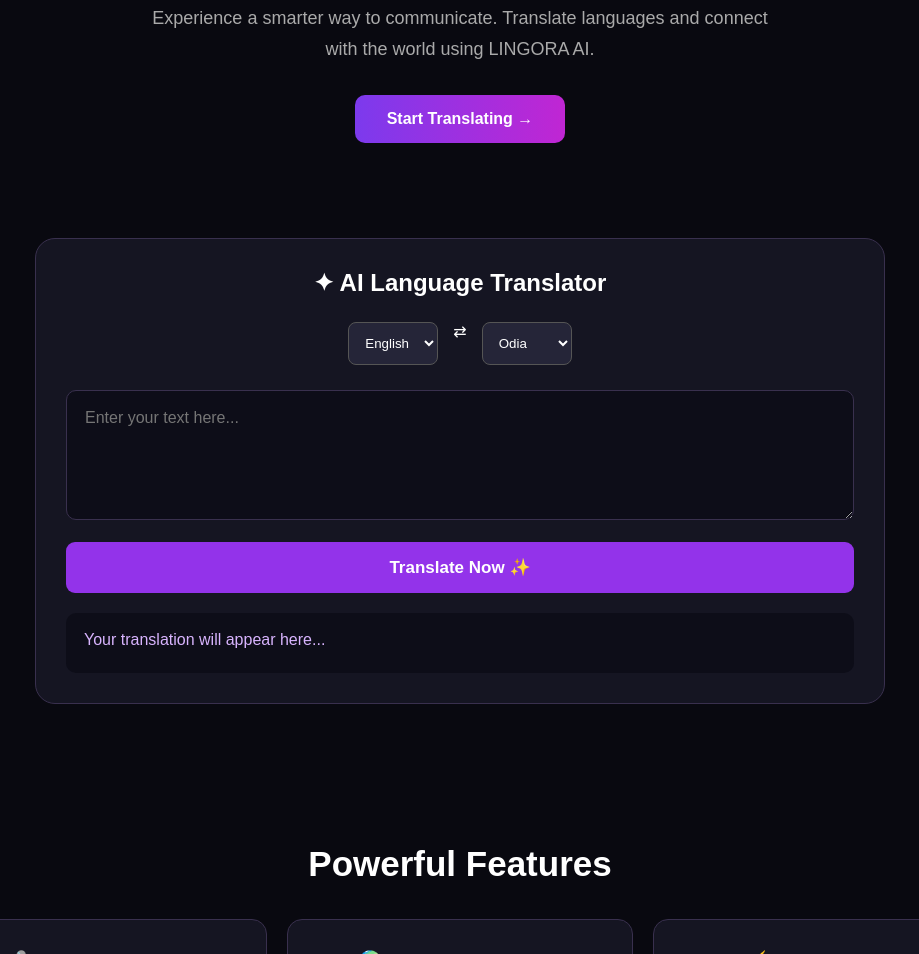
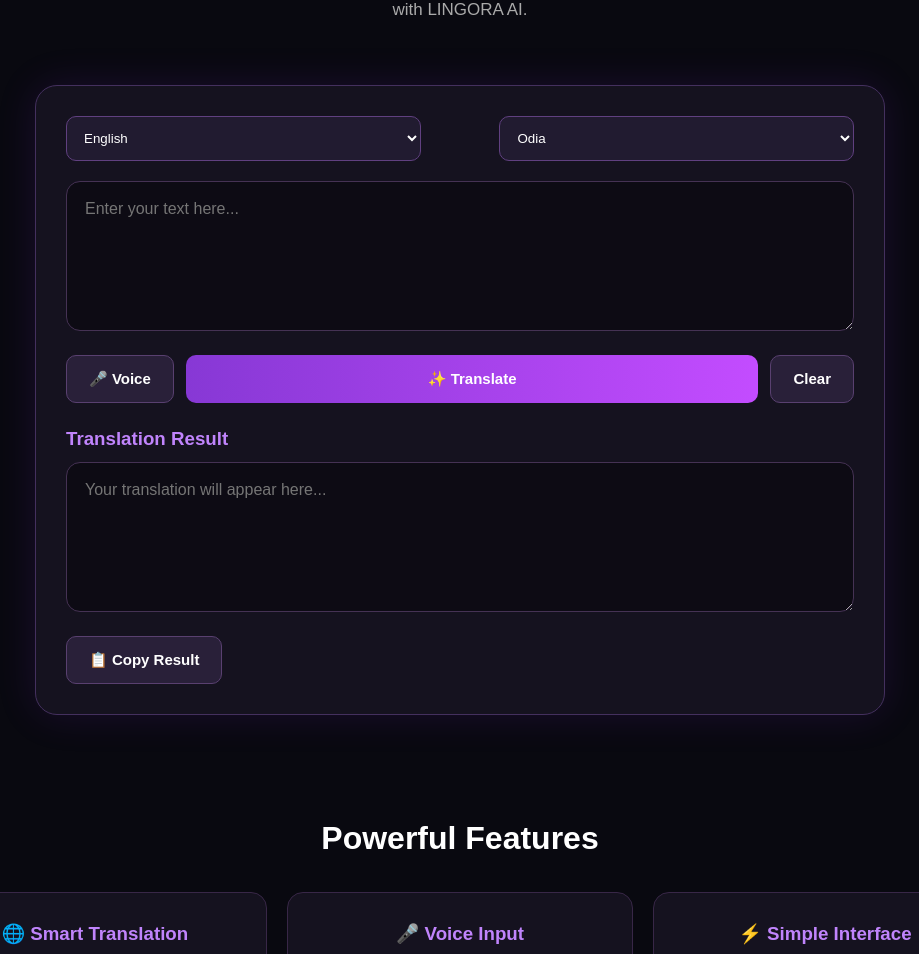
Before and after one commit to amarkumarpal73-cyber/lingora-ai, a plain HTML site: page index.html in a window 1280 px wide. Shown: the part 415-1369 px from the top of the page, without its empty margins (180-1099 px from the left). Drawn offline with Linux system fonts and the light colour scheme.

Commit message:
Update index.html

```diff
--- a/index.html
+++ b/index.html
@@ -3,7 +3,7 @@
 <head>
 <meta charset="UTF-8">
 <meta name="viewport" content="width=device-width, initial-scale=1.0">
-<title>LINGORA AI - Voice Translator</title>
+<title>LINGORA AI | Smart Language Translator</title>
 
 <style>
 * {
@@ -16,6 +16,7 @@
 body {
   background: #090910;
   color: white;
+  min-height: 100vh;
 }
 
 header {
@@ -23,148 +24,159 @@ header {
   justify-content: space-between;
   align-items: center;
   padding: 22px 8%;
-  border-bottom: 1px solid #242436;
+  border-bottom: 1px solid #292039;
 }
 
 .logo {
-  font-size: 27px;
+  font-size: 26px;
   font-weight: bold;
   color: #c084fc;
 }
 
+.logo span {
+  color: white;
+}
+
 nav a {
-  color: #ddd;
+  color: #ccc;
   text-decoration: none;
-  margin-left: 22px;
+  margin-left: 25px;
 }
 
 .hero {
   text-align: center;
-  padding: 100px 20px 60px;
+  padding: 85px 20px 45px;
 }
 
 .badge {
   display: inline-block;
   padding: 9px 18px;
-  border: 1px solid #8b5cf6;
+  border: 1px solid #7436a8;
   border-radius: 30px;
-  color: #c084fc;
+  color: #d8a4ff;
   margin-bottom: 25px;
 }
 
-.hero h1 {
-  font-size: clamp(38px, 7vw, 68px);
+h1 {
+  font-size: clamp(36px, 7vw, 65px);
   line-height: 1.15;
-  margin-bottom: 22px;
 }
 
-.hero h1 span {
-  color: #b66cff;
+h1 span {
+  color: #bd68ff;
 }
 
 .hero p {
   color: #aaa;
-  font-size: 18px;
-  max-width: 650px;
-  margin: auto;
-  line-height: 1.7;
-}
-
-.btn {
-  display: inline-block;
-  margin-top: 30px;
-  padding: 15px 32px;
-  border-radius: 10px;
-  background: linear-gradient(90deg,#7c3aed,#c026d3);
-  color: white;
-  text-decoration: none;
-  font-weight: bold;
+  margin-top: 20px;
+  font-size: 17px;
 }
 
 .translator {
   max-width: 850px;
-  margin: 35px auto 80px;
+  margin: 20px auto 70px;
   padding: 30px;
-  background: #151522;
-  border: 1px solid #39304e;
-  border-radius: 20px;
-}
-
-.translator h2 {
-  text-align: center;
-  margin-bottom: 25px;
+  background: #15121f;
+  border: 1px solid #44305e;
+  border-radius: 22px;
+  box-shadow: 0 0 40px #8b2be522;
 }
 
 .languages {
   display: flex;
-  justify-content: center;
+  justify-content: space-between;
   gap: 15px;
-  margin-bottom: 25px;
-  flex-wrap: wrap;
+  margin-bottom: 20px;
 }
 
 select {
-  padding: 12px;
-  background: #252538;
+  background: #211b30;
   color: white;
-  border: 1px solid #555;
-  border-radius: 8px;
+  border: 1px solid #604080;
+  padding: 13px;
+  border-radius: 10px;
+  width: 45%;
 }
 
 textarea {
   width: 100%;
-  height: 130px;
+  height: 150px;
+  background: #0d0b14;
+  color: white;
+  border: 1px solid #453254;
+  border-radius: 14px;
   padding: 18px;
-  background: #0d0d18;
-  color: white;
-  border: 1px solid #39304e;
-  border-radius: 10px;
+  font-size: 16px;
   resize: vertical;
-  font-size: 16px;
+  outline: none;
 }
 
-.translate-btn {
-  width: 100%;
-  margin-top: 18px;
-  padding: 15px;
+textarea:focus {
+  border-color: #bd68ff;
+}
+
+.buttons {
+  display: flex;
+  gap: 12px;
+  margin-top: 20px;
+  flex-wrap: wrap;
+}
+
+button {
   border: none;
-  border-radius: 9px;
-  background: #9333ea;
-  color: white;
-  font-size: 17px;
+  border-radius: 10px;
+  padding: 14px 22px;
+  cursor: pointer;
+  font-size: 15px;
   font-weight: bold;
 }
 
-.output {
-  margin-top: 20px;
-  padding: 18px;
-  background: #0d0d18;
-  border-radius: 10px;
-  min-height: 60px;
-  color: #d8b4fe;
+.translate {
+  background: linear-gradient(90deg,#8738d5,#c34cff);
+  color: white;
+  flex: 1;
+}
+
+.secondary {
+  background: #292039;
+  color: white;
+  border: 1px solid #594070;
+}
+
+.result {
+  margin-top: 25px;
+}
+
+.result h3 {
+  color: #c084fc;
+  margin-bottom: 12px;
+}
+
+#output {
+  min-height: 110px;
 }
 
 .features {
-  padding: 60px 8%;
+  padding: 35px 8% 80px;
   text-align: center;
 }
 
 .features h2 {
-  font-size: 35px;
+  font-size: 32px;
   margin-bottom: 35px;
 }
 
 .cards {
   display: grid;
-  grid-template-columns: repeat(auto-fit,minmax(220px,1fr));
+  grid-template-columns: repeat(auto-fit,minmax(200px,1fr));
   gap: 20px;
 }
 
 .card {
+  background: #15121f;
+  border: 1px solid #382747;
+  border-radius: 16px;
   padding: 30px 20px;
-  background: #151522;
-  border: 1px solid #39304e;
-  border-radius: 15px;
 }
 
 .card h3 {
@@ -181,23 +193,33 @@ footer {
   text-align: center;
   padding: 30px;
   color: #888;
-  border-top: 1px solid #242436;
+  border-top: 1px solid #292039;
 }
 
 @media(max-width:600px) {
   header {
-    padding: 18px 5%;
+    padding: 18px;
   }
-  nav a {
-    margin-left: 8px;
-    font-size: 13px;
+
+  nav {
+    display: none;
   }
+
   .hero {
-    padding-top: 70px;
+    padding-top: 60px;
   }
+
   .translator {
-    margin: 25px 12px 50px;
+    margin: 15px;
     padding: 20px;
+  }
+
+  .languages {
+    gap: 8px;
+  }
+
+  select {
+    font-size: 12px;
   }
 }
 </style>
@@ -206,118 +228,166 @@ footer {
 <body>
 
 <header>
-  <div class="logo">LINGORA AI</div>
+  <div class="logo">LINGORA<span> AI</span></div>
   <nav>
     <a href="#home">Home</a>
-    <a href="#translate">Translate</a>
+    <a href="#translator">Translator</a>
     <a href="#features">Features</a>
   </nav>
 </header>
 
 <section class="hero" id="home">
-  <div class="badge">✦ NEXT GENERATION AI PLATFORM</div>
+
+  <div class="badge">✦ Your Smart Language Partner</div>
 
   <h1>Break Language<br>
-  <span>Barriers With AI</span></h1>
+  <span>Barriers With AI.</span></h1>
 
-  <p>
-    Experience a smarter way to communicate.
-    Translate languages and connect with the world
-    using LINGORA AI.
-  </p>
+  <p>Translate, communicate and explore languages<br>
+  with LINGORA AI.</p>
 
-  <a href="#translate" class="btn">Start Translating →</a>
 </section>
 
-<section class="translator" id="translate">
-  <h2>✦ AI Language Translator</h2>
+<section class="translator" id="translator">
 
   <div class="languages">
+
     <select id="from">
       <option value="en">English</option>
       <option value="or">Odia</option>
-      <option value="hi">Hindi</option>
     </select>
-
-    <span>⇄</span>
 
     <select id="to">
       <option value="or">Odia</option>
       <option value="en">English</option>
-      <option value="hi">Hindi</option>
     </select>
+
   </div>
 
-  <textarea id="input" placeholder="Enter your text here..."></textarea>
+  <textarea id="input"
+    placeholder="Enter your text here..."></textarea>
 
-  <button class="translate-btn" onclick="translateText()">
-    Translate Now ✨
-  </button>
+  <div class="buttons">
 
-  <div class="output" id="output">
-    Your translation will appear here...
+    <button class="secondary" onclick="voiceInput()">
+      🎤 Voice
+    </button>
+
+    <button class="translate" onclick="translateText()">
+      ✨ Translate
+    </button>
+
+    <button class="secondary" onclick="clearText()">
+      Clear
+    </button>
+
   </div>
+
+  <div class="result">
+
+    <h3>Translation Result</h3>
+
+    <textarea id="output"
+      placeholder="Your translation will appear here..."
+      readonly></textarea>
+
+    <div class="buttons">
+      <button class="secondary" onclick="copyText()">
+        📋 Copy Result
+      </button>
+    </div>
+
+  </div>
+
 </section>
 
 <section class="features" id="features">
+
   <h2>Powerful Features</h2>
 
   <div class="cards">
+
     <div class="card">
-      <h3>🎤 Voice Translation</h3>
-      <p>Explore voice-based language communication.</p>
+      <h3>🌐 Smart Translation</h3>
+      <p>Explore English and Odia language translation.</p>
     </div>
 
     <div class="card">
-      <h3>🌍 Multiple Languages</h3>
-      <p>Connect with people across different languages.</p>
+      <h3>🎤 Voice Input</h3>
+      <p>Enter text using your voice.</p>
     </div>
 
     <div class="card">
-      <h3>⚡ Easy Interface</h3>
-      <p>Enjoy a clean, simple and modern experience.</p>
+      <h3>⚡ Simple Interface</h3>
+      <p>Enjoy a clean and easy translation experience.</p>
     </div>
+
   </div>
+
 </section>
 
 <footer>
   © 2026 LINGORA AI. All Rights Reserved.
+  <br><br>
+  Designed with ❤️
 </footer>
 
 <script>
-async function translateText() {
-  const text = document.getElementById("input").value;
-  const from = document.getElementById("from").value;
-  const to = document.getElementById("to").value;
-  const output = document.getElementById("output");
 
-  if (!text.trim()) {
-    output.innerText = "Please enter some text first.";
+function translateText() {
+  const input = document.getElementById("input").value.trim();
+
+  if (!input) {
+    alert("Please enter some text first!");
     return;
   }
 
-  if (from === to) {
-    output.innerText = text;
+  document.getElementById("output").value =
+    "Translation engine will be connected in the next development stage.";
+}
+
+function clearText() {
+  document.getElementById("input").value = "";
+  document.getElementById("output").value = "";
+}
+
+function copyText() {
+  const output = document.getElementById("output");
+
+  if (!output.value) {
+    alert("No result to copy!");
     return;
   }
 
-  output.innerText = "Translating...";
+  navigator.clipboard.writeText(output.value)
+    .then(() => alert("Copied successfully!"))
+    .catch(() => alert("Please copy the text manually."));
+}
 
-  try {
-    const url = "https://api.mymemory.translated.net/get?q="
-      + encodeURIComponent(text)
-      + "&langpair=" + from + "|" + to;
+function voiceInput() {
+  if (!("webkitSpeechRecognition" in window ||
+        "SpeechRecognition" in window)) {
+    alert("Voice input is not supported in this browser.");
+    return;
+  }
 
-    const response = await fetch(url);
-    const data = await response.json();
+  const SpeechRecognition =
+    window.SpeechRecognition || window.webkitSpeechRecognition;
 
-    output.innerText =
-      data.responseData.translatedText || "Translation unavailable.";
+  const recognition = new SpeechRecognition();
 
-  } catch (error) {
-    output.innerText = "Translation failed. Please try again.";
-  }
+  recognition.lang =
+    document.getElementById("from").value === "or"
+    ? "or-IN" : "en-IN";
+
+  recognition.onresult = function(event) {
+    document.getElementById("input").value =
+      event.results[0][0].transcript;
+  };
+
+  recognition.start();
 }
+
 </script>
 
 </body>
```
